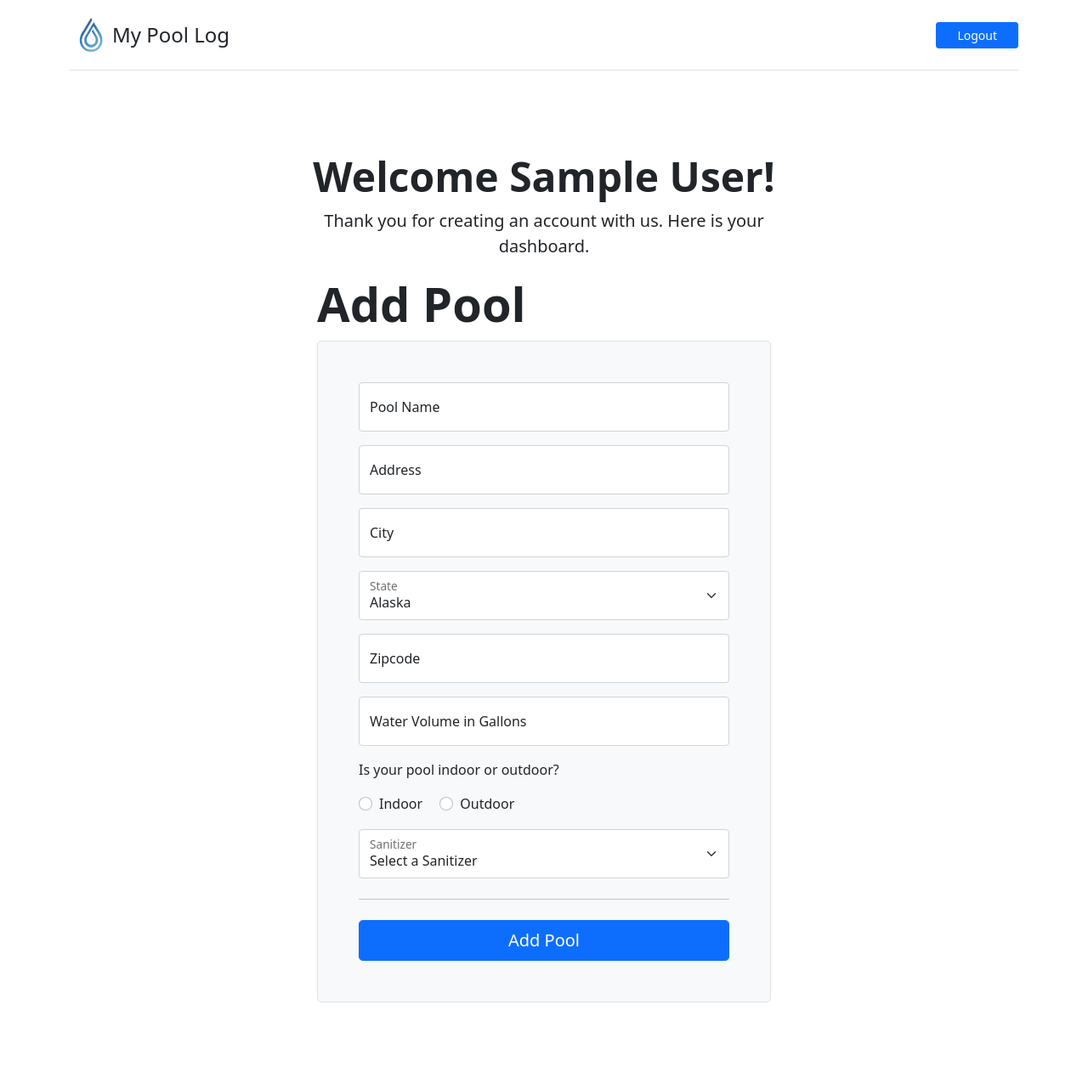
After one commit to KevinWeikert/MyPoolLog, a Flask app: page /pool/add in a window 1280 px wide. The commit adds this page. Shown: the whole page at 85% size. Run offline with Flask 2, Linux system fonts and the light colour scheme; the visitor is signed in with stand-in values (Sample User, id 1).

Commit message:
Added the Add Pool Feature

```diff
--- /dev/null
+++ b/flask_app/controllers/pools.py
@@ -0,0 +1,85 @@
+from flask_app import app
+from flask import render_template, redirect, session, request, flash
+from flask_app.models import user, pool
+
+@app.route('/pool/add')
+def add_pool_page():
+    if 'user_id' not in session:
+        return redirect('/')
+    states = {
+        'AK': 'Alaska',
+        'AL': 'Alabama',
+        'AR': 'Arkansas',
+        'AZ': 'Arizona',
+        'CA': 'California',
+        'CO': 'Colorado',
+        'CT': 'Connecticut',
+        'DC': 'District of Columbia',
+        'DE': 'Delaware',
+        'FL': 'Florida',
+        'GA': 'Georgia',
+        'HI': 'Hawaii',
+        'IA': 'Iowa',
+        'ID': 'Idaho',
+        'IL': 'Illinois',
+        'IN': 'Indiana',
+        'KS': 'Kansas',
+        'KY': 'Kentucky',
+        'LA': 'Louisiana',
+        'MA': 'Massachusetts',
+        'MD': 'Maryland',
+        'ME': 'Maine',
+        'MI': 'Michigan',
+        'MN': 'Minnesota',
+        'MO': 'Missouri',
+        'MS': 'Mississippi',
+        'MT': 'Montana',
+        'NC': 'North Carolina',
+        'ND': 'North Dakota',
+        'NE': 'Nebraska',
+        'NH': 'New Hampshire',
+        'NJ': 'New Jersey',
+        'NM': 'New Mexico',
+        'NV': 'Nevada',
+        'NY': 'New York',
+        'OH': 'Ohio',
+        'OK': 'Oklahoma',
+        'OR': 'Oregon',
+        'PA': 'Pennsylvania',
+        'RI': 'Rhode Island',
+        'SC': 'South Carolina',
+        'SD': 'South Dakota',
+        'TN': 'Tennessee',
+        'TX': 'Texas',
+        'UT': 'Utah',
+        'VA': 'Virginia',
+        'VT': 'Vermont',
+        'WA': 'Washington',
+        'WI': 'Wisconsin',
+        'WV': 'West Virginia',
+        'WY': 'Wyoming'
+    }
+    sanitizers = {
+        'Chlorine': 'Chlorine: Tablet, Liquid, or Gas',
+        'Salt Water': 'Salt Water Chlorinators',
+    }
+    return render_template('add_pool.html', states = states, sanitizers = sanitizers)
+
+@app.route('/add-pool-db', methods=['POST'])
+def add_pool_db():
+    # if not pool.Pool.validate_pool_registration(request.form):
+    #     return redirect ('/')
+    # else:
+        data = {
+            'name': request.form['name'],
+            'street_address': request.form['street_address'],
+            'city': request.form['city'],
+            'state': request.form['state'],
+            'zipcode': request.form['zipcode'],
+            'water_volume': request.form['water_volume'],
+            'indoor_outdoor': request.form['indoor_outdoor'],
+            'sanitizer': request.form['sanitizer'],
+            'user_id': session['user_id']
+        }
+        pool.Pool.save_pool(data)
+        return redirect('/dashboard')
--- a/flask_app/controllers/users.py
+++ b/flask_app/controllers/users.py
@@ -24,11 +24,11 @@ def register():
             'password': pw_hash,
             'terms_of_service': request.form['terms_of_service']
         }
-        print(data['terms_of_service'])
         user_id = user.User.save_user(data)
         session['user_id'] = user_id
         session['first_name'] = request.form['first_name']
         return redirect('/dashboard')
+
 
 @app.route('/login', methods =['POST'])
 def login():
--- /dev/null
+++ b/flask_app/templates/add_pool.html
@@ -0,0 +1,142 @@
+<!doctype html>
+<html lang="en">
+  <head>
+    <meta charset="utf-8">
+    <meta name="viewport" content="width=device-width, initial-scale=1">
+    <meta name="description" content="">
+    <meta name="author" content="Mark Otto, Jacob Thornton, and Bootstrap contributors">
+    <meta name="generator" content="Hugo 0.88.1">
+    <title>Dashboard</title>
+
+    <link rel="canonical" href="https://getbootstrap.com/docs/5.1/examples/heroes/">
+
+
+
+    <!-- Bootstrap core CSS -->
+    <link rel="stylesheet" type="text/css" href="{{ url_for('static', filename='/css/bootstrap.css') }}">
+
+    <style>
+      .bd-placeholder-img {
+        font-size: 1.125rem;
+        text-anchor: middle;
+        -webkit-user-select: none;
+        -moz-user-select: none;
+        user-select: none;
+      }
+
+      @media (min-width: 768px) {
+        .bd-placeholder-img-lg {
+          font-size: 3.5rem;
+        }
+      }
+    </style>
+
+
+    <link rel="stylesheet" type="text/css" href="{{ url_for('static', filename='/css/headers.css') }}">
+    <link rel="stylesheet" type="text/css" href="{{ url_for('static', filename='/css/heroes.css') }}">
+    <link rel="stylesheet" type="text/css" href="{{ url_for('static', filename='/css/style.css') }}">
+  </head>
+  <body>
+
+<main>
+  <div class="container">
+    <header class="d-flex flex-wrap justify-content-center py-3 mb-4 border-bottom">
+      <a href="/" class="d-flex align-items-center mb-3 mb-md-0 me-md-auto text-dark text-decoration-none">
+        <img class="logo" src="{{ url_for('static', filename='/images/poollog-logo.png') }}">
+        <span class="fs-4">My Pool Log</span>
+      </a>
+
+      <ul class="nav nav-pills align-items-center">
+        <li class="nav-item"><a href="/logout" class="btn btn-primary btn-sm px-4 gap-3">Logout</a></li>
+        <!-- <li class="nav-item"><a href="/results" class="nav-link">Survey Results</a></li> -->
+      </ul>
+    </header>
+
+  <div class="px-4 py-5 my-5 text-center">
+    <h1 class="display-5 fw-bold">Welcome {{session['first_name']}}!</h1>
+    <div class="col-lg-6 mx-auto">
+      <p class="lead mb-4">Thank you for creating an account with us. Here is your dashboard.</p>
+      <div class="text-center text-lg-start">
+        <h1 class="display-4 fw-bold lh-1 mb-3">Add Pool</h1>
+        <!-- <p class="col-lg-10 fs-4 text-muted">If you haven't been here before please register below.</p> -->
+        {% with messages = get_flashed_messages() %}     <!-- declare a variable called messages -->
+        {% if messages %}                            <!-- check if there are any messages -->
+            {% for message in messages %}            <!-- loop through the messages -->
+                <p>{{message}}</p>                   <!-- display each message in a paragraph tag -->
+            {% endfor %}
+        {% endif %}
+      {% endwith %}
+      <!-- Start of Survey -->
+      <form class="p-4 p-md-5 border rounded-3 bg-light" action="/add-pool-db" method="POST">
+        <!-- Pool Name Field -->
+        <div class="form-floating mb-3">
+          <input type="text" class="form-control" id="floatingName"  placeholder="Pool Name" name="name">
+          <label for="floatingName">Pool Name</label>
+        </div>
+        <!-- Address Field -->
+        <div class="form-floating mb-3">
+          <input type="text" class="form-control" id="floatingAddress"  placeholder="Address" name="street_address">
+          <label for="floatingAddress">Address</label>
+        </div>
+        <!-- City -->
+        <div class="form-floating mb-3">
+          <input type="text" class="form-control" id="floatingCity"  placeholder="City" name="city">
+          <label for="floatingCity">City</label>
+        </div>
+        <!-- State -->
+        <div class="form-floating mb-3">
+          <select class="form-select" name="state" id="floatingState" aria-label="Select State">
+            {%for key, value in states.items()%}
+            <option value="{{key}}">{{value}}</option>
+            {%endfor%}
+          </select>
+          <label for="floatingState">State</label>
+        </div>
+        <!-- Zipcode -->
+        <div class="form-floating mb-3">
+          <input type="text" class="form-control" id="floatingZipcode"  placeholder="Zipcode" name="zipcode">
+          <label for="floatingZipcode">Zipcode</label>
+        </div>
+        <!-- Water Volume -->
+        <div class="form-floating mb-3">
+          <input type="number" class="form-control" id="floatingWaterVolume"  placeholder="65000" name="water_volume">
+          <label for="floatingwater_volume">Water Volume in Gallons</label>
+        </div>
+
+        <!-- Indoor or Outdoor -->
+        <div class="form-floating mb-3">
+          Is your pool indoor or outdoor?
+        </div>
+        <div class="form-check form-check-inline">
+          <input class="form-check-input" type="radio" name="indoor_outdoor" id="indoor" value="0">
+          <label class="form-check-label" for="indoor">Indoor</label>
+        </div>
+        <div class="form-check form-check-inline">
+          <input class="form-check-input" type="radio" name="indoor_outdoor" id="Outdoor" value="1">
+          <label class="form-check-label" for="Outdoor">Outdoor</label>
+        </div>
+        <!-- Sanitizer -->
+        <div class="form-floating mb-3 mt-3">
+          <select class="form-select" id="floatingSanitizer" name="sanitizer" aria-label="Select Sanitizer">
+            <option>Select a Sanitizer</option>
+            {%for key, value in sanitizers.items()%}
+            <option value="{{key}}">{{value}}</option>
+            {%endfor%}
+          </select>
+          <label for="floatingSanitizer">Sanitizer</label>
+        </div>
+        <input type="hidden" name="user_id" value="{{session['user_id']}}">
+        <hr class="my-4">
+        <input class="w-100 btn btn-lg btn-primary" type="submit" value="Add Pool">
+      </form>
+      </div>
+    </div>
+  </div>
+</main>
+
+
+    <script type="text/javascript" src="{{ url_for('static', filename='/js/bootstrap.js') }}"></script>
+
+
+  </body>
+</html>
--- a/flask_app/templates/index.html
+++ b/flask_app/templates/index.html
@@ -45,8 +45,8 @@
   <div class="container">
     <header class="d-flex flex-wrap justify-content-center py-3 mb-4 border-bottom">
       <a href="/" class="d-flex align-items-center mb-3 mb-md-0 me-md-auto text-dark text-decoration-none">
-        <img class="logo" src="{{ url_for('static', filename='/images/dojo_img.webp') }}">
-        <span class="fs-4">Login & Register</span>
+        <img class="logo" src="{{ url_for('static', filename='/images/poollog-logo.png') }}">
+        <span class="fs-4">My Pool Log</span>
       </a>
 
       <!-- <ul class="nav nav-pills">
--- a/server.py
+++ b/server.py
@@ -1,5 +1,5 @@
 from flask_app import app
-from flask_app.controllers import users
+from flask_app.controllers import users, pools
 
 
 if __name__=="__main__":   # Ensure this file is being run directly and not from a different module
```
Also changed, not shown: flask_app/models/pool.py (added, +28 -0 lines), flask_app/models/user.py (+9 -0 lines), flask_app/templates/dashboard.html (+4 -4 lines), flask_app/static/images/poollog-logo.png (added).
